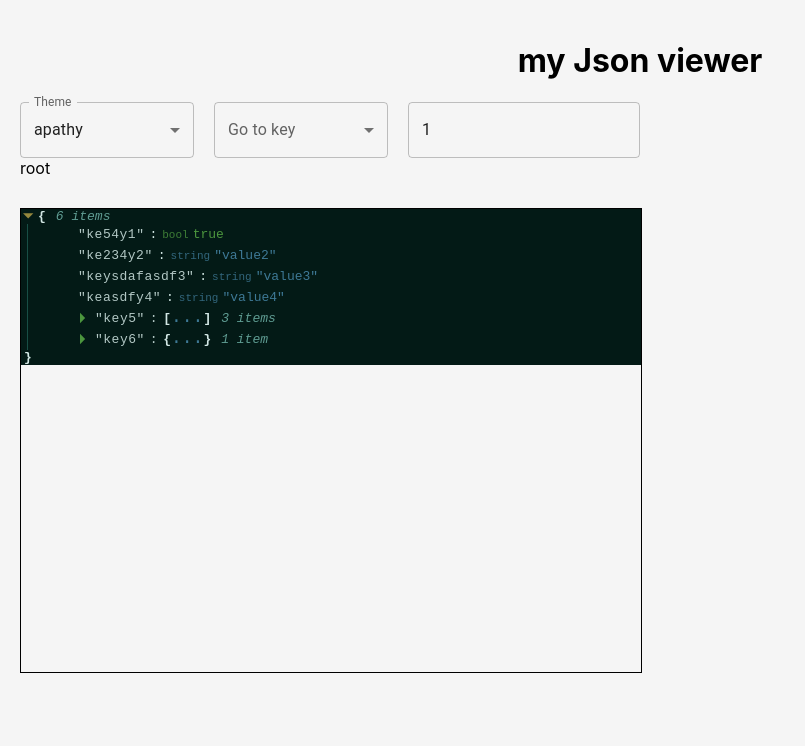
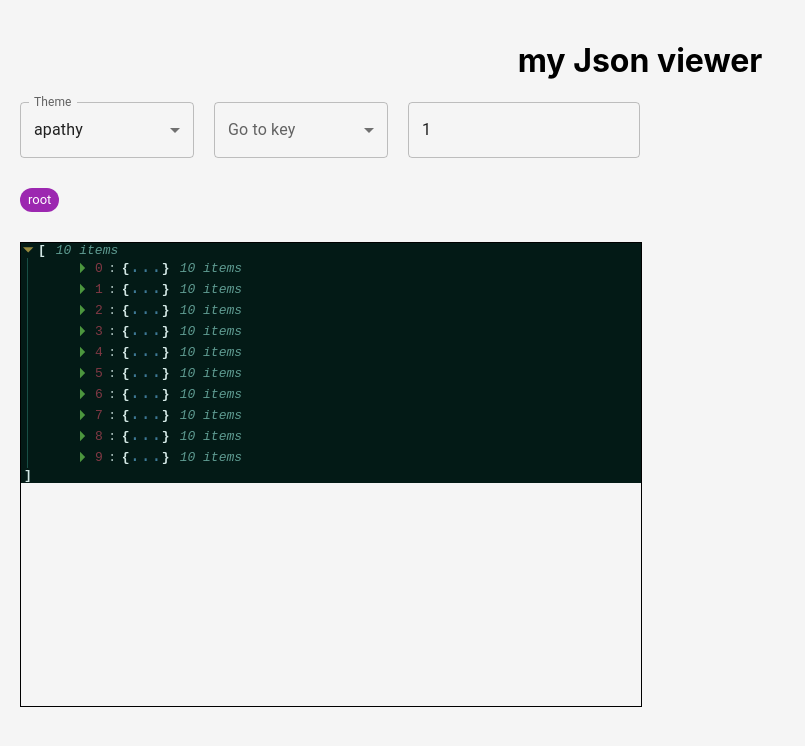
Before and after one commit to itaycs2407/i_json_viewer, a React (Create React App) app: page / in a window 1280 px wide. Shown: the top 746 px of the page, without its empty margins (0-805 px from the left). Built offline with nearby package versions, Linux system fonts and the light colour scheme.

Commit message:
added where am i

```diff
--- a/package.json
+++ b/package.json
@@ -5,6 +5,7 @@
   "dependencies": {
     "@emotion/react": "^11.11.0",
     "@emotion/styled": "^11.11.0",
+    "@mui/icons-material": "^5.11.16",
     "@mui/material": "^5.13.0",
     "@testing-library/jest-dom": "^5.16.5",
     "@testing-library/react": "^13.4.0",
@@ -13,6 +14,7 @@
     "@types/node": "^16.18.28",
     "@types/react": "^18.2.6",
     "@types/react-dom": "^18.2.4",
+    "lodash": "^4.17.21",
     "prettier": "^2.8.8",
     "react": "^18.2.0",
     "react-dom": "^18.2.0",
@@ -44,5 +46,8 @@
       "last 1 firefox version",
       "last 1 safari version"
     ]
+  },
+  "devDependencies": {
+    "@types/lodash": "^4.14.194"
   }
 }
--- a/src/components/JsonSection.tsx
+++ b/src/components/JsonSection.tsx
@@ -11,6 +11,7 @@ import {
 import ReactJson, { ThemeKeys } from "react-json-view";
 import { getMaxDepth } from "../utils";
 import { THEME } from "../constants";
+import WhereAmI from "./WhereAmI";
 
 interface JsonSectionProps {
   object: any;
@@ -20,11 +21,11 @@ const JsonSection: React.FC<JsonSectionProps> = ({ object }) => {
   const [theme, setTheme] = React.useState("apathy");
   const [collapsedLevel, setCollapsedLevel] = React.useState(1);
   const [data, setData] = React.useState(object);
-  const [whereAmI, setWhereAmI] = React.useState("root");
+  const [path, setPath] = React.useState(["root"]);
 
   const objectMaxDepth = useMemo(() => {
-    return getMaxDepth(object);
-  }, [object]);
+    return getMaxDepth(data);
+  }, [data]);
 
   const handleLevelChange = (event: React.ChangeEvent<HTMLInputElement>) => {
     const level = Number(event.target.value);
@@ -39,11 +40,11 @@ const JsonSection: React.FC<JsonSectionProps> = ({ object }) => {
 
     if (key === "root") {
       setData(object);
-      setWhereAmI("root");
+      setPath(["root"]);
       return;
     }
 
-    setWhereAmI((prev) => `${prev} > ${key}`);
+    setPath((prev) => [...prev, key]);
     setKey(key);
     setData(data[key]);
   };
@@ -68,7 +69,6 @@ const JsonSection: React.FC<JsonSectionProps> = ({ object }) => {
 
         <StyledFormControl>
           <InputLabel id="goto-select">Go to key</InputLabel>
-
           <Select
             labelId="goto-select"
             id="goto-select"
@@ -89,7 +89,12 @@ const JsonSection: React.FC<JsonSectionProps> = ({ object }) => {
           onChange={handleLevelChange}
         />
       </ActionsJsonContainer>
-      <div>{whereAmI} </div>
+      <WhereAmI
+        object={object}
+        setData={setData}
+        path={path}
+        setPath={setPath}
+      />
       <JsonContainer>
         <ReactJson
           src={data}
--- /dev/null
+++ b/src/components/WhereAmI.tsx
@@ -0,0 +1,66 @@
+import React from "react";
+import { TrendingFlat } from "@mui/icons-material";
+import styled from "@emotion/styled";
+import { Chip } from "@mui/material";
+import { get } from "lodash";
+
+interface WhereAmIProps {
+  object: any;
+  setData: React.Dispatch<React.SetStateAction<any>>;
+  path: string[];
+  setPath: React.Dispatch<React.SetStateAction<string[]>>;
+}
+
+const WhereAmI: React.FC<WhereAmIProps> = ({
+  object,
+  setData,
+  path,
+  setPath,
+}) => {
+  const handleChipClick = (index: number) => () => {
+    if (index === 0) {
+      setData(object);
+      setPath(["root"]);
+      return;
+    }
+    const newRoot = path.slice(1, index + 1).join(".");
+    const newObject = get(object, newRoot);
+    if (newObject != null) {
+      setData(newObject);
+      setPath(["root", ...newRoot.split(".")]);
+    }
+  };
+
+  return (
+    <Container>
+      {path.map((item, index) => {
+        return (
+          <>
+            {index !== 0 && <TrendingFlat />}
+            <StyledChip
+              key={index}
+              color="secondary"
+              label={item}
+              size="small"
+              onClick={handleChipClick(index)}
+            />
+          </>
+        );
+      })}
+    </Container>
+  );
+};
+
+const Container = styled.div`
+  margin-top: 30px;
+  display: flex;
+  gap: 10px;
+  flex-direction: row;
+  align-items: center;
+`;
+
+const StyledChip = styled(Chip)`
+  cursor: pointer;
+`;
+
+export default WhereAmI;
--- a/src/pages/Home.tsx
+++ b/src/pages/Home.tsx
@@ -23,11 +23,234 @@ const testObj = {
     },
   },
 };
+
+const test1 = [
+  {
+    id: 1,
+    name: "محمدرضا راد",
+    username: "Morad",
+    email: "morad@april.biz",
+    password: "Ab485652",
+    avatar: "https://avatars.dicebear.com/api/male/mamad.svg",
+    address: {
+      country: "ایران",
+      city: "تبریز",
+      street: "خیابان امام",
+      alley: "کوچه بهشتی",
+      number: 168,
+      geo: {
+        lat: "38.066667",
+        lng: "46.3",
+      },
+    },
+    phone: "+989143548471",
+    website: "http://hildegard.org",
+    company: "آتیه سازان شرق",
+  },
+  {
+    id: 2,
+    name: "فرشاد لطفی",
+    username: "Farshad",
+    email: "farshad@gmail.com",
+    password: "Gr365481",
+    avatar: "https://avatars.dicebear.com/api/male/farshad.svg",
+    address: {
+      country: "ایران",
+      city: "تهران",
+      street: "خیابان بهشتی",
+      alley: "کوچه یغما",
+      number: 25,
+      geo: {
+        lat: "31.94",
+        lng: "51.647778",
+      },
+    },
+    phone: "+989332548474",
+    website: "http://chapgars.com",
+    company: "چاپگرهای متنی",
+  },
+  {
+    id: 3,
+    name: "لیلا غلامی",
+    username: "Leila",
+    email: "leila@april.biz",
+    password: "Ti487596",
+    avatar: "https://avatars.dicebear.com/api/female/leila.svg",
+    address: {
+      country: "ایران",
+      city: "اصفهان",
+      street: "خیابان دوستی",
+      alley: "کوچه صفا",
+      number: 74,
+      geo: {
+        lat: "32.6546275",
+        lng: "51.6679826",
+      },
+    },
+    phone: "+989215147848",
+    website: "http://grindal.org",
+    company: "گریندال",
+  },
+  {
+    id: 4,
+    name: "نسترن خدایی",
+    username: "Nastaran",
+    email: "nasi@gmail.com",
+    password: "Ok487526",
+    avatar: "https://avatars.dicebear.com/api/female/nastaran.svg",
+    address: {
+      country: "ایران",
+      city: "تبریز",
+      street: "خیابان بهار",
+      alley: "کوچه شما",
+      number: 254,
+      geo: {
+        lat: "38.066667",
+        lng: "46.3",
+      },
+    },
+    phone: "+989387845214",
+    website: "http://chaldora.org",
+    company: "چالدورا",
+  },
+  {
+    id: 5,
+    name: "سبحان لامعی",
+    username: "Sobhan",
+    email: "sobhan@yahoo.com",
+    password: "Qw845365",
+    avatar: "https://avatars.dicebear.com/api/male/sobhan.svg",
+    address: {
+      country: "ایران",
+      city: "مشهد",
+      street: "خیابان امام",
+      alley: "کوچه خدایی",
+      number: 619,
+      geo: {
+        lat: "38.425117",
+        lng: "45.769636",
+      },
+    },
+    phone: "+989354812514",
+    website: "http://tigland.org",
+    company: "تیگلند",
+  },
+  {
+    id: 6,
+    name: "نسیم بخشی",
+    username: "Nasim",
+    email: "nasim@gmail.com",
+    password: "Pl487596",
+    avatar: "https://avatars.dicebear.com/api/female/nasim.svg",
+    address: {
+      country: "ایران",
+      city: "شیراز",
+      street: "خیابان صادقی",
+      alley: "کوچه شعبانی",
+      number: 36,
+      geo: {
+        lat: "37.3159",
+        lng: "81.1496",
+      },
+    },
+    phone: "+989148574748",
+    website: "http://hilard.org",
+    company: "هیلارد",
+  },
+  {
+    id: 7,
+    name: "ماهان آقایی",
+    username: "Mahan",
+    email: "mahan@yahoo.com",
+    password: "Mj264875",
+    avatar: "https://avatars.dicebear.com/api/male/mahan.svg",
+    address: {
+      country: "ایران",
+      city: "تبریز",
+      street: "خیابان امام",
+      alley: "کوچه بهشتی",
+      number: 164,
+      geo: {
+        lat: "38.066667",
+        lng: "46.3",
+      },
+    },
+    phone: "+989143548471",
+    website: "http://hildegard.org",
+    company: "آتیه سازان شرق",
+  },
+  {
+    id: 8,
+    name: "شهلا رضایی",
+    username: "Shahla",
+    email: "shahla@april.biz",
+    password: "Mu264879",
+    avatar: "https://avatars.dicebear.com/api/female/shahla.svg",
+    address: {
+      country: "ایران",
+      city: "تهران",
+      street: "خیابان ولیعصر",
+      alley: "کوچه رضایی",
+      number: 79,
+      geo: {
+        lat: "31.94",
+        lng: "51.647778",
+      },
+    },
+    phone: "+989365684717",
+    website: "http://nanoran.org",
+    company: "نانوران",
+  },
+  {
+    id: 9,
+    name: "بهراد میرزایی",
+    username: "Behrad",
+    email: "behrad@april.biz",
+    password: "Ph126354",
+    avatar: "https://avatars.dicebear.com/api/male/behrad.svg",
+    address: {
+      country: "ایران",
+      city: "تهران",
+      street: "خیابان ولیعصر",
+      alley: "کوچه زمانی",
+      number: 365,
+      geo: {
+        lat: "31.94",
+        lng: "51.647778",
+      },
+    },
+    phone: "+989145824151",
+    website: "http://nanoran.org",
+    company: "نانوران",
+  },
+  {
+    id: 10,
+    name: "امین رضوانی",
+    username: "Amin",
+    email: "amin@gmail.com",
+    password: "Qw487965",
+    avatar: "https://avatars.dicebear.com/api/male/amin.svg",
+    address: {
+      country: "ایران",
+      city: "تبریز",
+      street: "خیابان شمس تبریزی",
+      alley: "کوچه رضوانی",
+      number: 54,
+      geo: {
+        lat: "38.066667",
+        lng: "46.3",
+      },
+    },
+    phone: "+9371452585",
+    website: "http://chaldora.org",
+    company: "چالدورا",
+  },
+];
 const Home = () => {
   return (
     <Container>
       <h1> my Json viewer</h1>
-      <JsonSection object={testObj} />
+      <JsonSection object={test1} />
     </Container>
   );
 };
```
Also changed, not shown: 1 other file (tests, documents, lock files or other folders).
